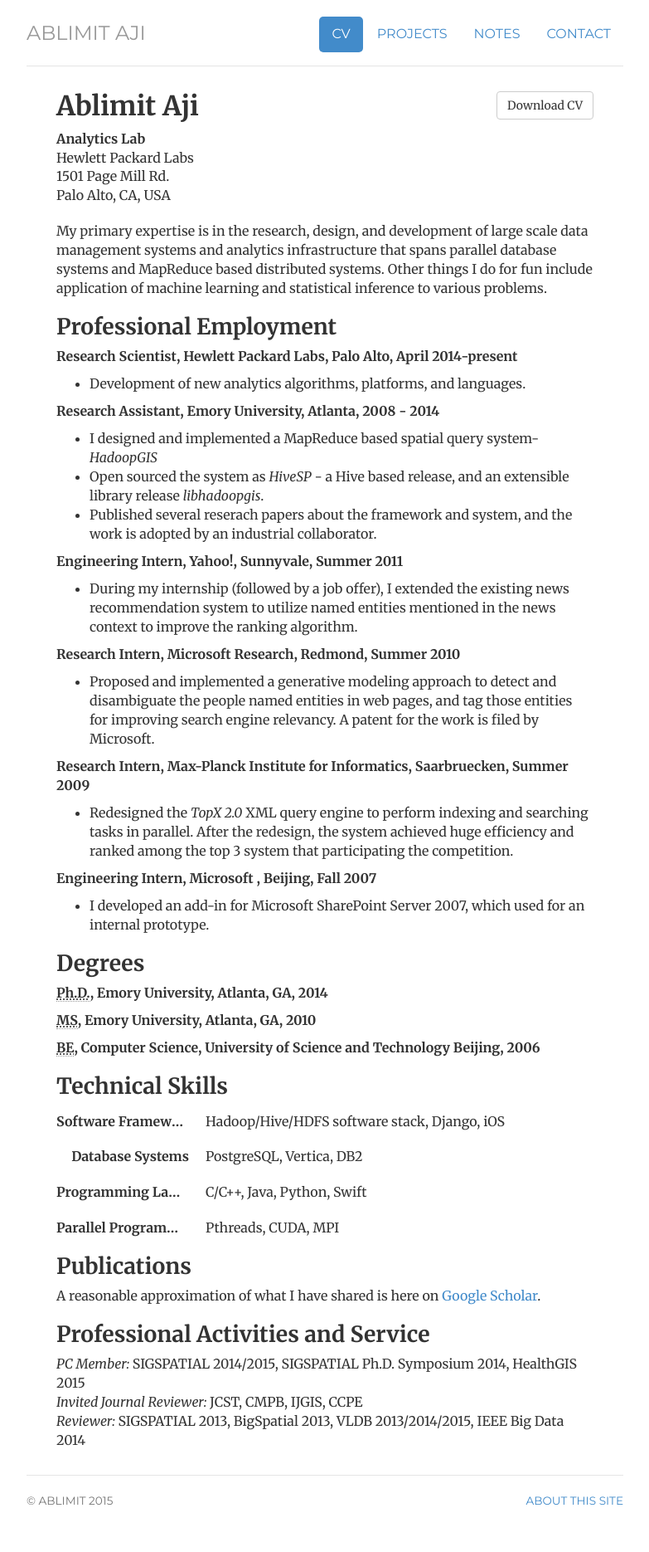
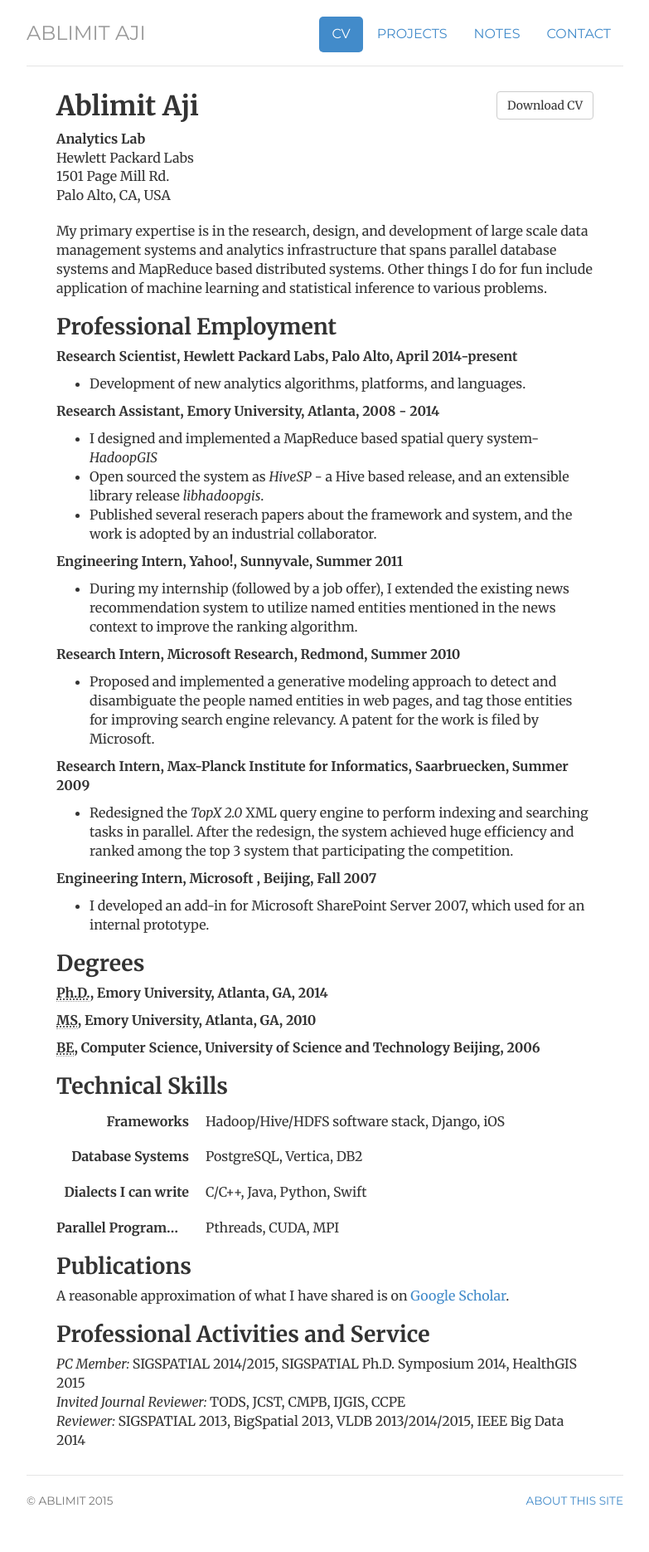
Before and after one commit to ablimit/ablimit.github.io, a Jekyll site: the page built from cv/index.html, in a window 1280 px wide. Shown: the whole page at 83% size, without its empty margins (248-1031 px from the left). Built offline with Jekyll 4.4.1, drawn with Linux system fonts in a browser that asks for light colours.

Commit message:
Update index.html

```diff
--- a/cv/index.html
+++ b/cv/index.html
@@ -69,7 +69,7 @@ description: Current CV for Ablimit Aji, database and anlytics systems researche
 
 				<h2>Technical Skills</h2>
 				<dl class="dl-horizontal">
-					<dt>Software Frameworks</dt>
+					<dt>Frameworks</dt>
 					<dd>Hadoop/Hive/HDFS software stack, Django, iOS</dd>
 				</dl>
 
@@ -79,22 +79,22 @@ description: Current CV for Ablimit Aji, database and anlytics systems researche
 				</dl>
 
 				<dl class="dl-horizontal">
-					<dt>Programming Languages</dt>
+					<dt>Dialects I can write</dt>
 					<dd>C/C++, Java, Python, Swift</dd>
 				</dl>
 				<dl class="dl-horizontal">
-					<dt>Parallel Programming Techniques</dt>
+					<dt>Parallel Programming</dt>
 					<dd>Pthreads, CUDA, MPI</dd>
 				</dl>
 
 				<h2>Publications</h2>
-				<p>A reasonable approximation of what I have shared is here on <a href="https://scholar.google.com/citations?user=P1KTbgkAAAAJ&hl=en" title="Google Scholar">Google Scholar</a>.</p>
+				<p>A reasonable approximation of what I have shared is on <a href="https://scholar.google.com/citations?user=P1KTbgkAAAAJ&hl=en" title="Google Scholar">Google Scholar</a>.</p>
 
 
 				<h2>Professional Activities and Service</h2>
 				<ul class="list-unstyled">
 					<li><em>PC Member:</em> SIGSPATIAL 2014/2015, SIGSPATIAL Ph.D. Symposium 2014, HealthGIS 2015</li>
-					<li><em>Invited Journal Reviewer:</em> JCST, CMPB, IJGIS, CCPE</li>
+					<li><em>Invited Journal Reviewer:</em> TODS, JCST, CMPB, IJGIS, CCPE</li>
 					<li><em>Reviewer:</em> SIGSPATIAL 2013, BigSpatial 2013, VLDB 2013/2014/2015, IEEE Big Data 2014</li>
 				</ul>
 
```
